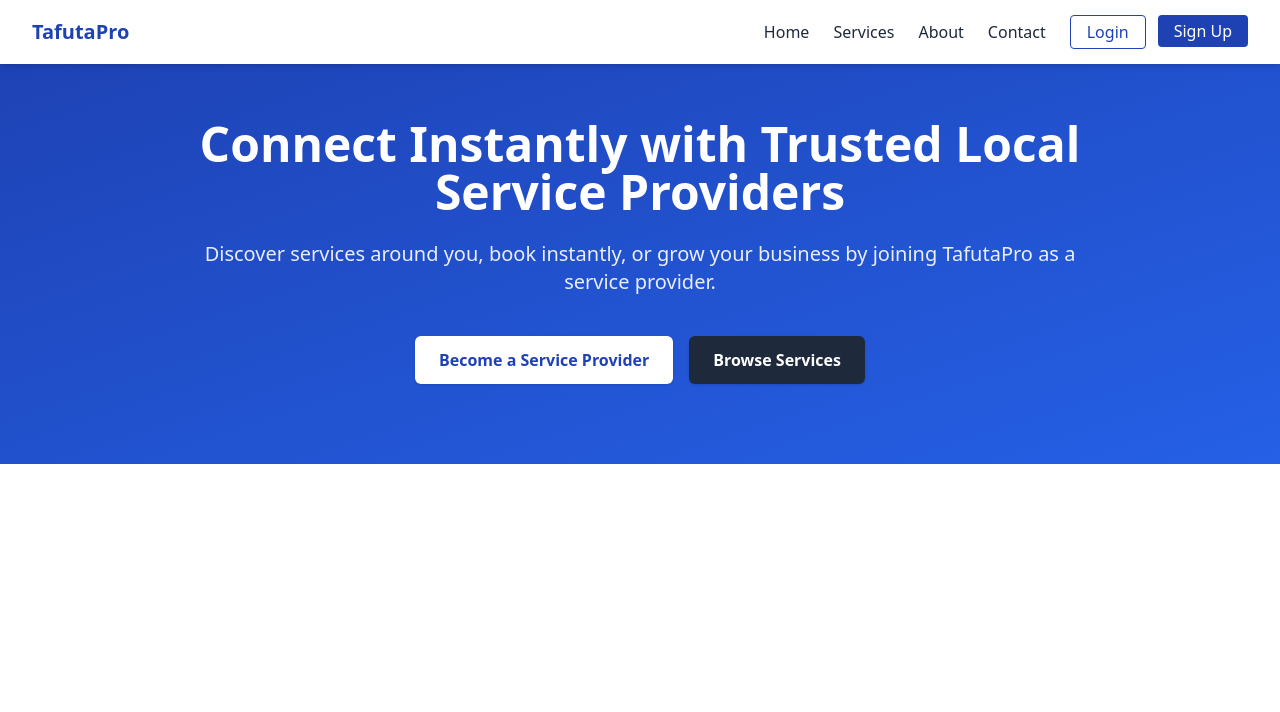
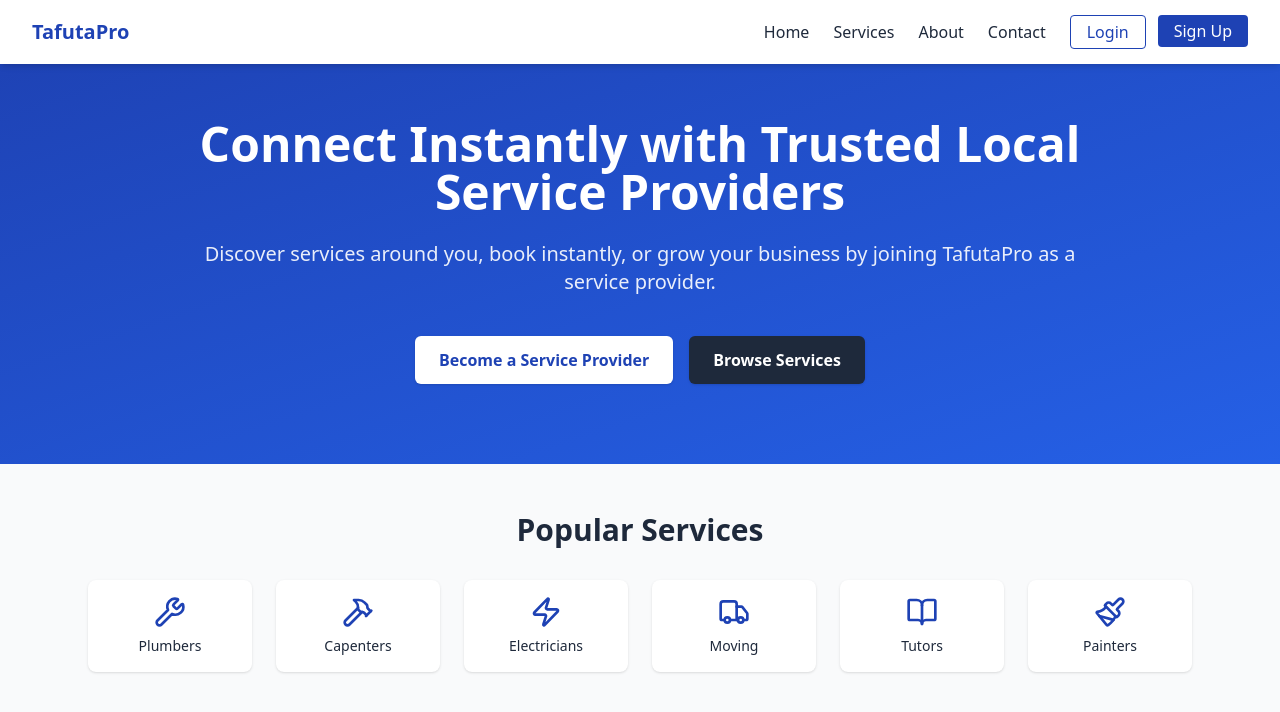
Before and after one commit to jo-oseeph/TafutaPro, a React (Create React App) app: page / in a window 1280 px wide. Shown: the top 712 px of the page. Built offline with nearby package versions, Linux system fonts and the light colour scheme.

Commit message:
popular categories

```diff
--- a/src/App.js
+++ b/src/App.js
@@ -8,6 +8,8 @@ import Login from './pages/Login';
 import Signup from './pages/Signup';
 import Services from './pages/Service';
 import Contact from './pages/Contact';
+import CategoryPage from "./pages/CategoryPage";
+
 
 function App() {
   return (
@@ -21,6 +23,8 @@ function App() {
           <Route path="/contact" element={<Contact />} />
           <Route path="/login" element={<Login />} />
           <Route path="/signup" element={<Signup />} />
+          <Route path="/services/:category" element={<CategoryPage />} />
+          {/* Add more routes as needed */}
         </Routes>
       </main>
     </>
--- /dev/null
+++ b/src/components/PopularServices.jsx
@@ -0,0 +1,51 @@
+import { Link } from "react-router-dom";
+import {
+  Wrench,
+  Hammer,
+  Zap,
+  Truck,
+  BookOpen,
+  Paintbrush,
+} from "lucide-react";
+
+const services = [
+  { name: "Plumbers", icon: Wrench, slug: "plumber" },
+  { name: "Capenters", icon: Hammer, slug: "cleaner" },
+  { name: "Electricians", icon: Zap, slug: "electrician" },
+  { name: "Moving", icon: Truck, slug: "moving" },
+  { name: "Tutors", icon: BookOpen, slug: "tutor" },
+  { name: "Painters", icon: Paintbrush, slug: "painter" },
+];
+
+const PopularServices = () => {
+  return (
+      <section className="py-12 bg-background">
+      <div className="max-w-6xl mx-auto px-6 text-center">
+        <h2 className="text-3xl font-bold text-heading mb-8">
+          Popular Services
+        </h2>
+
+        <div className="grid grid-cols-2 sm:grid-cols-3 md:grid-cols-6 gap-6">
+          {services.map((service) => {
+            const Icon = service.icon;
+            return (
+              <Link
+                to={`/services/${service.slug}`}
+                key={service.slug}
+                className="flex flex-col items-center p-4 bg-white shadow hover:shadow-md rounded-lg transition hover:scale-105"
+              >
+                <Icon className="w-8 h-8 text-brand mb-2" />
+                <span className="text-sm font-medium text-heading">
+                  {service.name}
+                </span>
+              </Link>
+            );
+          })}
+        </div>
+      </div>
+    </section>
+
+  )
+}
+
+export default PopularServices
--- /dev/null
+++ b/src/pages/CategoryPage.jsx
@@ -0,0 +1,21 @@
+import React from 'react'
+import { useParams } from "react-router-dom";
+
+const CategoryPage = () => {
+     const { category } = useParams();
+  return (
+     <div className="p-6 pt-24 max-w-4xl mx-auto">
+      <h1 className="text-2xl font-bold text-heading mb-4">
+        {category.charAt(0).toUpperCase() + category.slice(1)} Providers
+      </h1>
+      <p className="text-muted">
+        This page will later show all service providers in the "{category}" category.
+      </p>
+
+      {/* Later: Map real provider cards here */}
+    </div>
+
+  )
+}
+
+export default CategoryPage
--- a/src/pages/Home.jsx
+++ b/src/pages/Home.jsx
@@ -1,9 +1,11 @@
 import React from 'react'
 import Hero from '../components/Hero'
+import PopularServices from '../components/PopularServices'
 const Home = () => {
   return (
       <>
    <Hero/>
+    <PopularServices/>
    </>
 
   );
```
